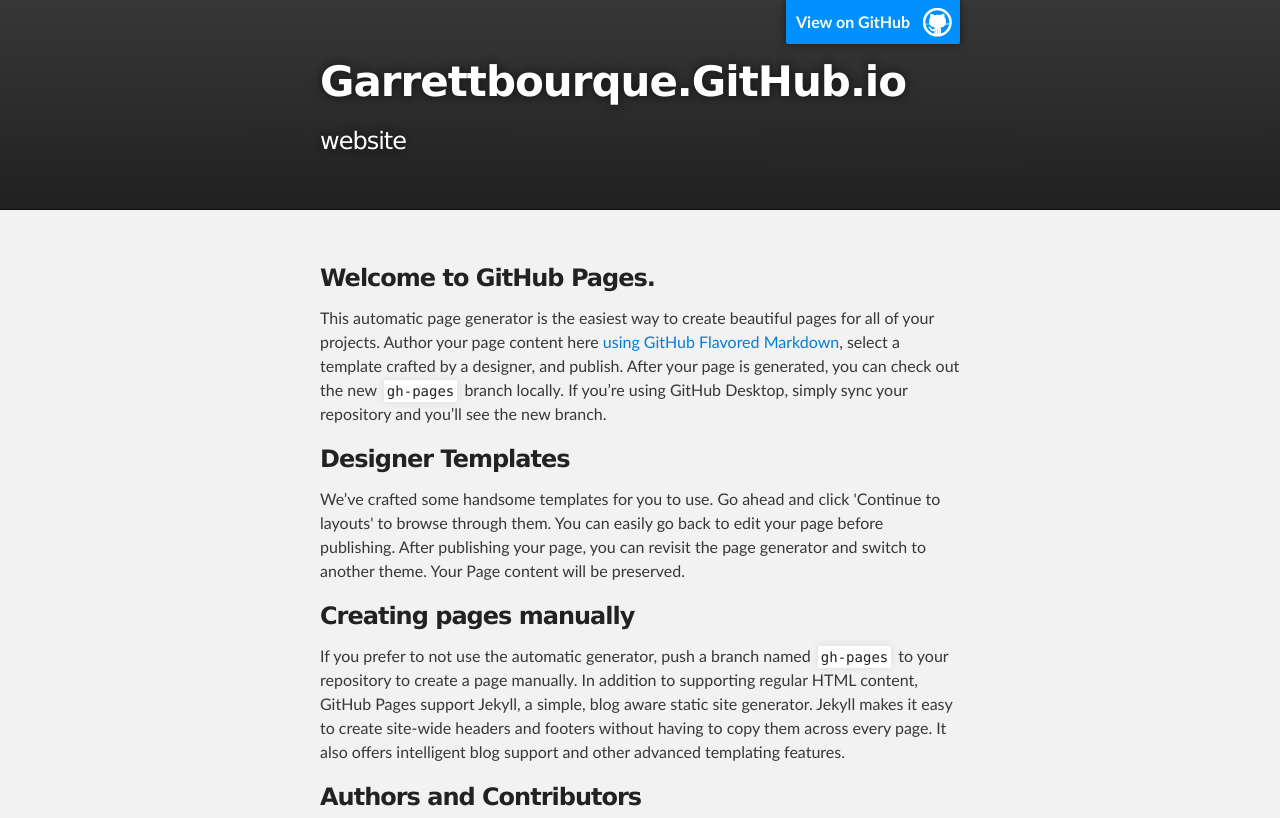
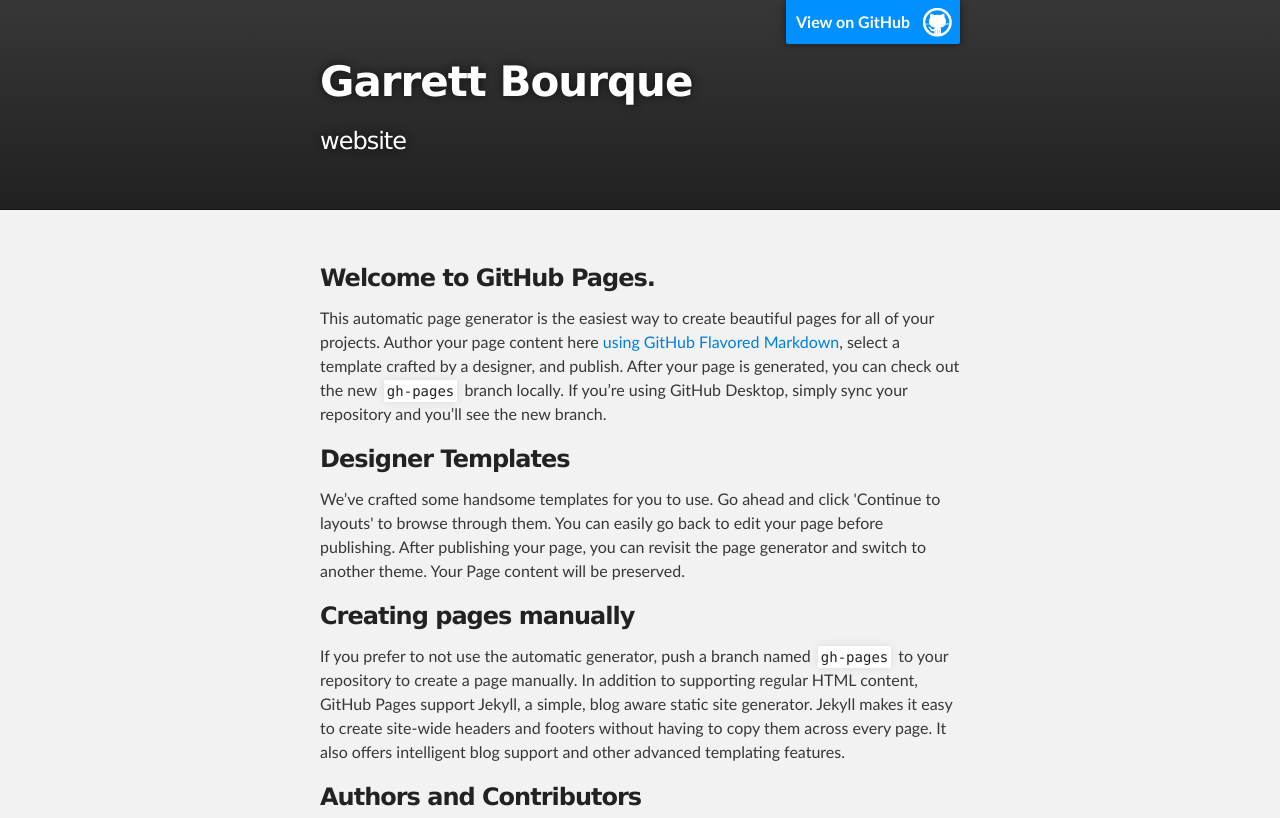
Before and after one commit to garrettbourque/garrettbourque.github.io, a plain HTML site: page index.html in a window 1280 px wide. Shown: the top 818 px of the page. Drawn offline with Linux system fonts and the light colour scheme.

Commit message:
Update index.html

```diff
--- a/index.html
+++ b/index.html
@@ -18,7 +18,7 @@
         <header class="inner">
           <a id="forkme_banner" href="https://github.com/garrettbourque">View on GitHub</a>
 
-          <h1 id="project_title">Garrettbourque.GitHub.io</h1>
+          <h1 id="project_title">Garrett Bourque</h1>
           <h2 id="project_tagline">website</h2>
 
         </header>
```
